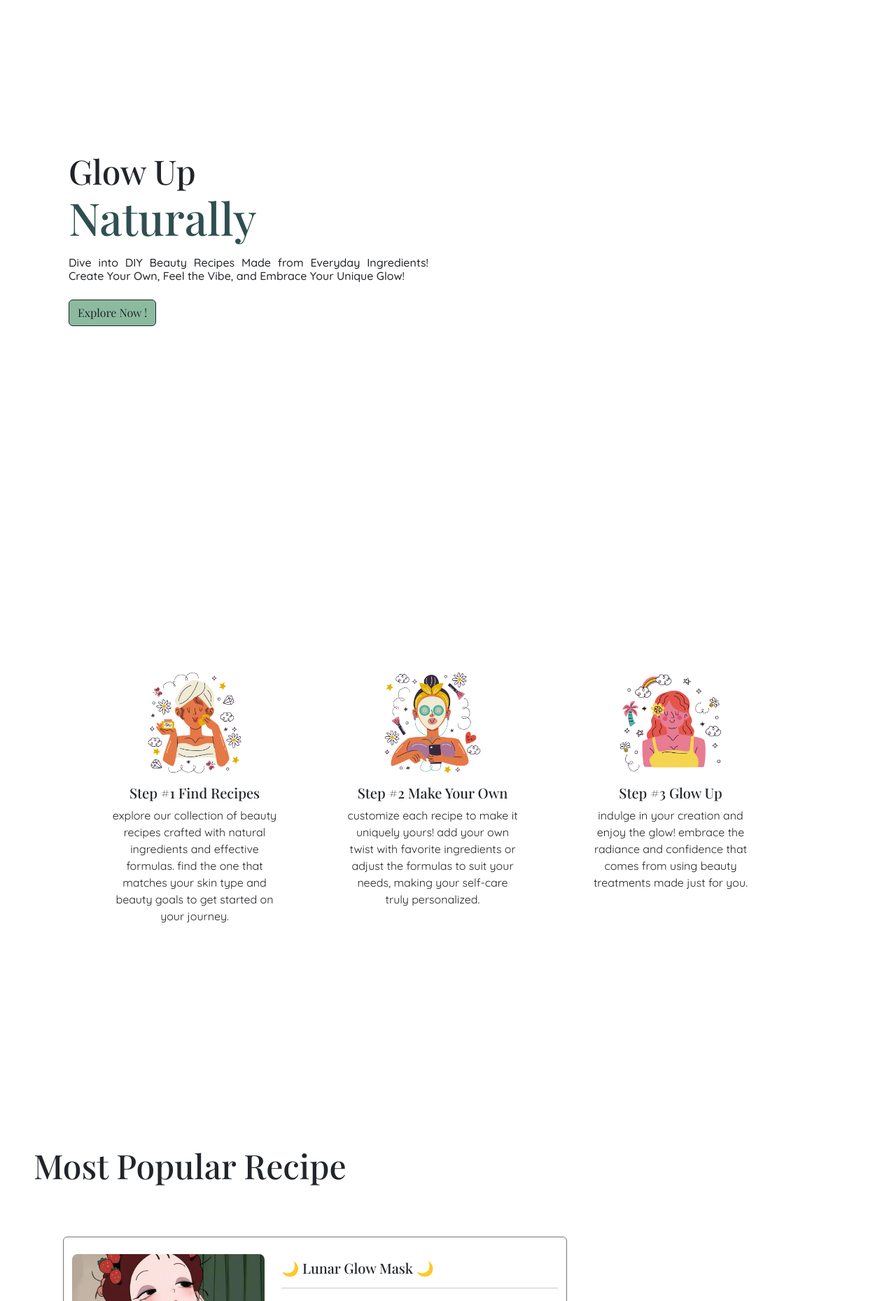
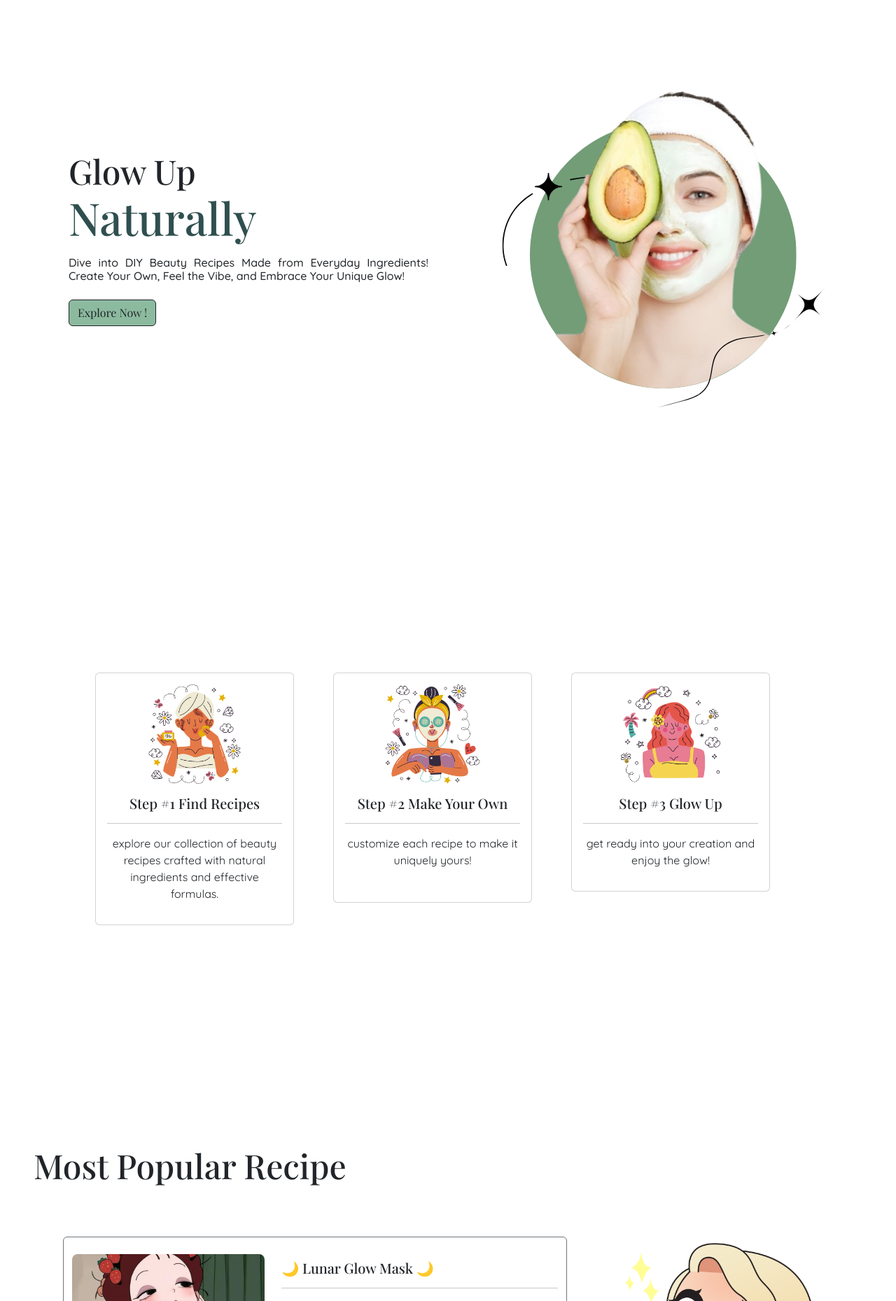
Before and after one commit to nikita74939/FinalProject, a PHP site: page / in a window 1280 px wide. Shown: the part 59-1918 px from the top of the page at 70% size. Run offline with PHP 8.4, Linux system fonts and the light colour scheme; some libraries are stand-ins or nearby versions; some web fonts are replaced.

Commit message:
nambah gambar

```diff
--- a/index.php
+++ b/index.php
@@ -42,10 +42,10 @@
                             style="font-family: 'Quicksand';">Home</a>
                     </li>
                     <li class="nav-item">
-                        <a class="nav-link" href="explore.php" style="font-family: 'Quicksand';">Explore</a>
+                        <a class="nav-link" href="#login" style="font-family: 'Quicksand';">Explore</a>
                     </li>
                     <li class="nav-item">
-                        <a class="nav-link" href="uploud.php" style="font-family: 'Quicksand';">Uploud Recipe</a>
+                        <a class="nav-link" href="#login" style="font-family: 'Quicksand';">Uploud Recipe</a>
                     </li>
                 </ul>
                 <span class="navbar-text" id="belumLogin">
@@ -68,20 +68,18 @@
     <!-- hero -->
     <div class="hero">
         <div class="container">
-            <div class="row">
-                <div class="col-6">
+            <div class="row justify-content-center">
+                <div class="col-6 d-flex align-items-center">
                     <div class="mx-3">
                         <h1>Glow Up<br><span style="font-size: 4rem; color:darkslategray;">Naturally</span></h1>
                         <h6 class="pt-2">Dive into DIY Beauty Recipes Made from Everyday Ingredients! Create Your Own,
                             Feel the Vibe, and Embrace Your Unique Glow!</h6>
-                        <a href="" class="btn btn-outline-dark mt-3"
+                        <a href="#login" class="btn btn-outline-dark mt-3"
                             style="background-color: rgb(140, 186, 159);">Explore Now !</a>
                     </div>
                 </div>
-                <div class="col-6">
-                    <div class="m-5">
-
-                    </div>
+                <div class="col-6 text-end">
+                    <img src="img/main_image.png" alt="" class="img-fluid">
                 </div>
             </div>
         </div>
@@ -93,38 +91,40 @@
         <div class="container mx-5">
             <div class="row mx-5">
                 <div class="col-4">
-                    <div class="card mx-3" style="border: none; background-color: white">
+                    <div class="card mx-3 pb-3" style="background-color: white">
                         <img src="img/satu.png" class="card-img-top pt-3" width="50%" alt="..."
                             style="padding-left:70px; padding-right:70px;">
                         <div class="card-body">
                             <h5 class="card-title">Step #1 Find Recipes</h5>
+                            <hr>
                             <p class="card-text" style="font-family: 'Quicksand';">explore our collection of beauty
-                                recipes crafted with natural ingredients and effective formulas. find the one that
-                                matches your skin type and beauty goals to get started on your journey.</p>
+                                recipes crafted with natural ingredients and effective formulas. </p>
                         </div>
                     </div>
                 </div>
                 <div class="col-4">
-                    <div class="card mx-3" style="border: none; background-color: white">
+                    <div class="card mx-3 pb-3" style="background-color: white">
                         <img src="img/dua.png" class="card-img-top pt-3" width="50%" alt="..."
                             style="padding-left:70px; padding-right:70px;">
                         <div class="card-body">
                             <h5 class="card-title">Step #2 Make Your Own</h5>
+                            <hr>
                             <p class="card-text" style="font-family: 'Quicksand';">customize each recipe to make it
-                                uniquely yours! add your own twist with favorite ingredients or adjust the formulas to
-                                suit your needs, making your self-care truly personalized.</p>
+                                uniquely yours!<br>
+                            <p>
                         </div>
                     </div>
                 </div>
                 <div class="col-4">
-                    <div class="card mx-3" style="border: none; background-color: white">
+                    <div class="card mx-3 pb-3" style="background-color: white">
                         <img src="img/tiga.png" class="card-img-top pt-3" width="50%" alt="..."
                             style="padding-left:70px; padding-right:70px;">
                         <div class="card-body">
                             <h5 class="card-title">Step #3 Glow Up</h5>
-                            <p class="card-text" style="font-family: 'Quicksand';">indulge in your creation and enjoy
-                                the glow! embrace the radiance and confidence that comes from using beauty treatments
-                                made just for you.</p>
+                            <hr>
+                            <p class="card-text" style="font-family: 'Quicksand';">get ready into your creation and
+                                enjoy
+                                the glow!<br> </p>
                         </div>
                     </div>
                 </div>
@@ -184,8 +184,8 @@
                         </div>
                     </div>
                 </div>
-                <div class="col-4">
-
+                <div class="col-4 pb-5 ps-5 text-end">
+                    <img src="img/popular.png" alt="" class="img-fluid">
                 </div>
             </div>
         </div>
@@ -198,8 +198,9 @@
             <div class="card-body">
                 <div class="container">
                     <div class="row">
-                        <div class="col-7 p-5">
-
+                        <div class="col-7 p-5 text-center">
+                            <img src="img/login_girl.png" alt="" class="img-fluid" style="transform: scaleX(-1);"
+                                width="70%">
                         </div>
                         <div class="col-5 p-4">
                             <h4 style="font-family: 'Quicksand'; font-weight: 400; text-align: center">Login to</h4>
@@ -248,9 +249,12 @@
             <div class="card-body">
                 <div class="container">
                     <div class="row">
-                        <div class="col-7 p-5">
-                        <p class="pt-5 align-bottom" style="font-family: 'Quicksand'; font-weight: 400; font-size: 14px">
-                        Already have an account? Login <a href="#login" class="loginLink">here</a></p>
+                        <div class="col-7 p-5 text-center">
+                            <img src="img/regist_girl.png" alt="" class="img-fluid" style="transform: scaleX(-1);"
+                                width="60%">
+                            <p class="pt-5 align-bottom"
+                                style="font-family: 'Quicksand'; font-weight: 400; font-size: 14px">
+                                Already have an account? Login <a href="#login" class="loginLink">here</a></p>
                         </div>
                         <div class="col-5 p-4">
                             <h2 style="text-align: center">Beauty Recipe</h2>
--- a/profil.php
+++ b/profil.php
@@ -68,7 +68,7 @@
             <!-- right -->
 
             <div class="col-10" id="profilView">
-                <div class="card mt-1" style="height: 200px; background-color: indianred; border:none">
+                <div class="card mt-1" style="height: 200px; background-color: burlywood; border:none">
                     <div class="card-body">
                     </div>
                 </div>
@@ -78,7 +78,7 @@
                 <div class="container">
                     <div class="row">
                         <div class="col-3">
-                            <img src="users/pict1.jpeg" class="img-thumbnail rounded-circle mx-5" alt="..."
+                            <img src="users/pict2.jpg" class="img-thumbnail rounded-circle mx-5" alt="..."
                                 width="200px" style="position: relative; top: -100px; border: none;">
                         </div>
                         <div class="col-9 text-end">
```
Also changed, not shown: img/login_girl.png (added), img/main_image.png (added), img/popular.png (added), img/regist_girl.png (added), users/pict9.jpg (renamed from users/pinct9.jpg).
